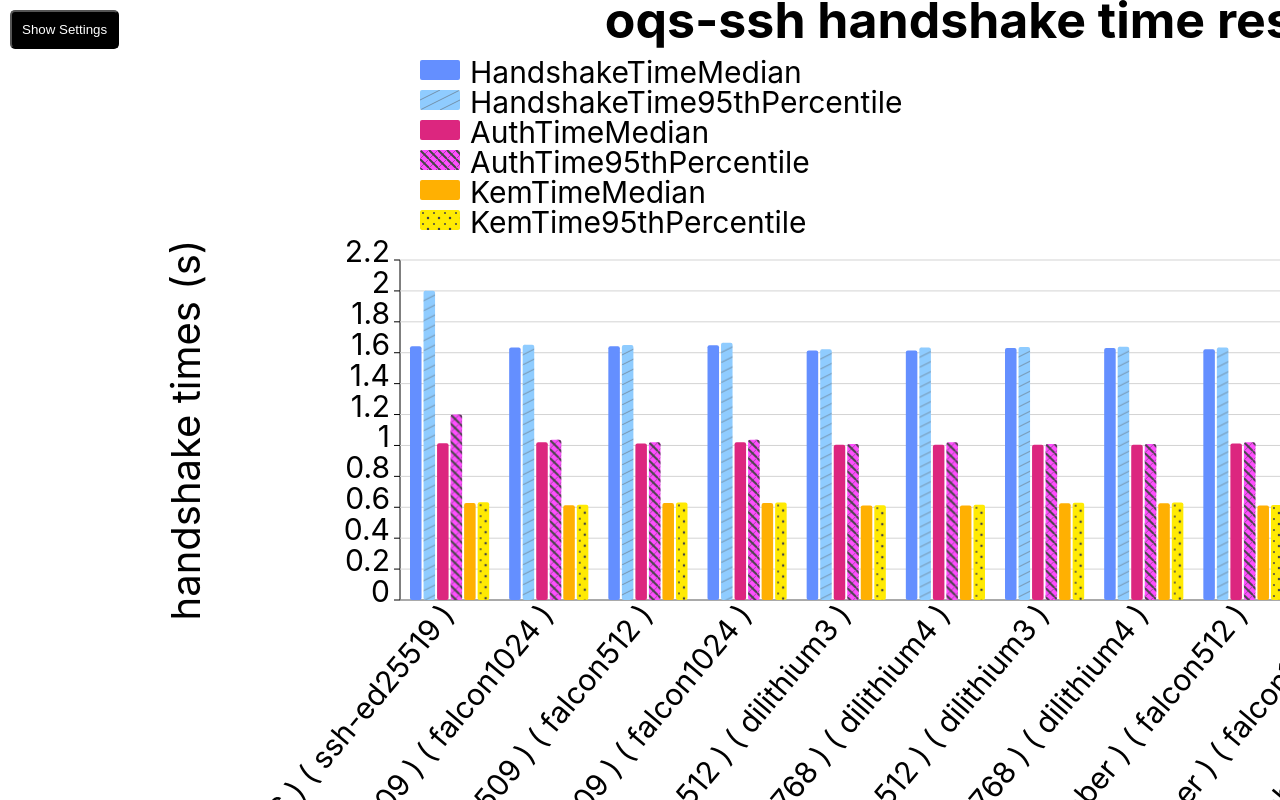
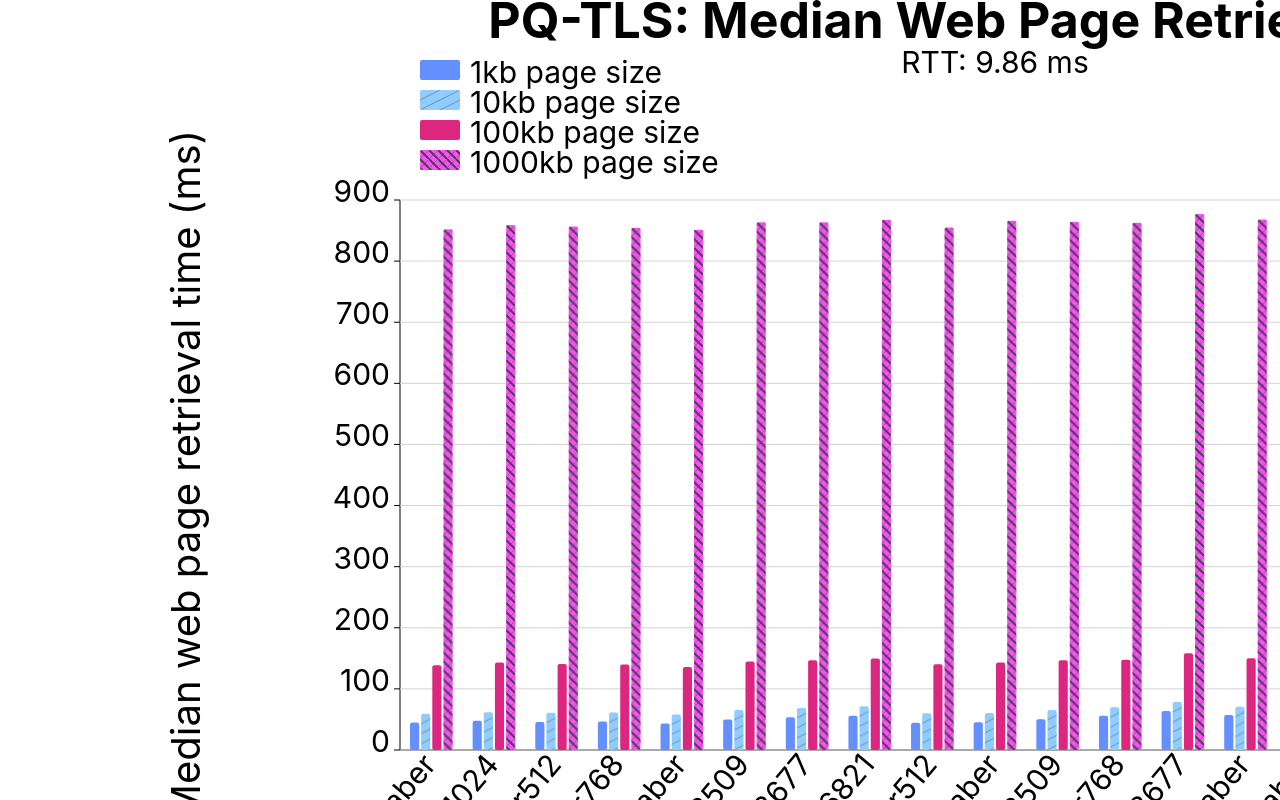
Before and after one commit to frankimhof/oqs-ssh-viz, a React (Create React App) app: page / in a window 1280 px wide. Shown: the top 800 px of the page. Built offline with nearby package versions, Linux system fonts and the light colour scheme.

Commit message:
changes to make it work for PQ-TLS visualization

```diff
--- a/public/data.json
+++ b/public/data.json
@@ -1,122 +1,249 @@
 [
     {
-        "kemName": "curve25519-sha256",
-        "sigName": "ssh-ed25519",
-        "kemTimeMedian": 0.6268423729999881,
-        "authTimeMedian": 1.0147992349999413,
-        "hsTimeMedian": 1.6416692560000001,
-        "kemTime95th": 0.6327359389999856,
-        "authTime95th": 1.2005981949999978,
-        "hsTime95th": 2.000949139999989
+        "rtt": 9.86,
+        "kemName": "firesaber",
+        "sigName": "ecdsap256",
+        "size1kb_median_ms": 44.977999999999994,
+        "size1kb_percent95_ms": 1060.029,
+        "size10kb_median_ms": 59.49,
+        "size10kb_percent95_ms": 1075.918,
+        "size100kb_median_ms": 138.487,
+        "size100kb_percent95_ms": 149.603,
+        "size1000kb_median_ms": 851.9440000000001,
+        "size1000kb_percent95_ms": 874.242
     },
     {
-        "kemName": "ntru-hps-2048-509",
-        "sigName": "falcon1024",
-        "kemTimeMedian": 0.6130511819999995,
-        "authTimeMedian": 1.020404834999999,
-        "hsTimeMedian": 1.6338898440000094,
-        "kemTime95th": 0.6164566749999949,
-        "authTime95th": 1.0367078599999786,
-        "hsTime95th": 1.6508437219999905
+        "rtt": 9.86,
+        "kemName": "kyber1024",
+        "sigName": "ecdsap256",
+        "size1kb_median_ms": 47.782,
+        "size1kb_percent95_ms": 1065.829,
+        "size10kb_median_ms": 61.954,
+        "size10kb_percent95_ms": 1079.3839999999998,
+        "size100kb_median_ms": 143.279,
+        "size100kb_percent95_ms": 162.20999999999998,
+        "size1000kb_median_ms": 859.205,
+        "size1000kb_percent95_ms": 895.704
     },
     {
-        "kemName": "ecdh-nistp384-ntru-hps-2048-509",
-        "sigName": "falcon512",
-        "kemTimeMedian": 0.6279687329999888,
-        "authTimeMedian": 1.012886256999991,
-        "hsTimeMedian": 1.6415681539999696,
-        "kemTime95th": 0.6311738050000031,
-        "authTime95th": 1.0204476190000378,
-        "hsTime95th": 1.6503062030000137
+        "rtt": 9.86,
+        "kemName": "kyber512",
+        "sigName": "ecdsap256",
+        "size1kb_median_ms": 45.775999999999996,
+        "size1kb_percent95_ms": 1057.0919999999999,
+        "size10kb_median_ms": 61.121,
+        "size10kb_percent95_ms": 1076.219,
+        "size100kb_median_ms": 140.726,
+        "size100kb_percent95_ms": 158.304,
+        "size1000kb_median_ms": 856.795,
+        "size1000kb_percent95_ms": 889.062
     },
     {
-        "kemName": "ecdh-nistp384-ntru-hps-2048-509",
-        "sigName": "falcon1024",
-        "kemTimeMedian": 0.6272401619999926,
-        "authTimeMedian": 1.0201862520000304,
-        "hsTimeMedian": 1.6481088029999569,
-        "kemTime95th": 0.6308288389999994,
-        "authTime95th": 1.0366339979999992,
-        "hsTime95th": 1.665349348999996
+        "rtt": 9.86,
+        "kemName": "kyber768",
+        "sigName": "ecdsap256",
+        "size1kb_median_ms": 46.565000000000005,
+        "size1kb_percent95_ms": 1062.468,
+        "size10kb_median_ms": 61.41,
+        "size10kb_percent95_ms": 1075.6950000000002,
+        "size100kb_median_ms": 139.779,
+        "size100kb_percent95_ms": 151.73,
+        "size1000kb_median_ms": 854.546,
+        "size1000kb_percent95_ms": 889.9169999999999
     },
     {
-        "kemName": "kyber-512",
-        "sigName": "dilithium3",
-        "kemTimeMedian": 0.6107382839999786,
-        "authTimeMedian": 1.0038386579999994,
-        "hsTimeMedian": 1.6144465630000013,
-        "kemTime95th": 0.6135051250000174,
-        "authTime95th": 1.0088796830000035,
-        "hsTime95th": 1.6225940730000161
+        "rtt": 9.86,
+        "kemName": "lightsaber",
+        "sigName": "ecdsap256",
+        "size1kb_median_ms": 43.407000000000004,
+        "size1kb_percent95_ms": 1063.3410000000001,
+        "size10kb_median_ms": 58.19499999999999,
+        "size10kb_percent95_ms": 1064.843,
+        "size100kb_median_ms": 135.918,
+        "size100kb_percent95_ms": 141.253,
+        "size1000kb_median_ms": 851.202,
+        "size1000kb_percent95_ms": 869.992
     },
     {
-        "kemName": "kyber-768",
-        "sigName": "dilithium4",
-        "kemTimeMedian": 0.6107379919999971,
-        "authTimeMedian": 1.0043105220000257,
-        "hsTimeMedian": 1.6150050599999872,
-        "kemTime95th": 0.6159433860000263,
-        "authTime95th": 1.0201263019999942,
-        "hsTime95th": 1.6344707730000039
+        "rtt": 9.86,
+        "kemName": "ntru_hps2048509",
+        "sigName": "ecdsap256",
+        "size1kb_median_ms": 49.86,
+        "size1kb_percent95_ms": 1065.561,
+        "size10kb_median_ms": 65.64699999999999,
+        "size10kb_percent95_ms": 1076.3799999999999,
+        "size100kb_median_ms": 144.77100000000002,
+        "size100kb_percent95_ms": 156.155,
+        "size1000kb_median_ms": 863.4920000000001,
+        "size1000kb_percent95_ms": 888.915
     },
     {
-        "kemName": "ecdh-nistp384-kyber-512",
-        "sigName": "dilithium3",
-        "kemTimeMedian": 0.6254703970000719,
-        "authTimeMedian": 1.0045175599999538,
-        "hsTimeMedian": 1.630140197000003,
-        "kemTime95th": 0.6292557250000073,
-        "authTime95th": 1.0093919529999766,
-        "hsTime95th": 1.637104217000001
+        "rtt": 9.86,
+        "kemName": "ntru_hps2048677",
+        "sigName": "ecdsap256",
+        "size1kb_median_ms": 53.441,
+        "size1kb_percent95_ms": 1067.81,
+        "size10kb_median_ms": 68.774,
+        "size10kb_percent95_ms": 1074.55,
+        "size100kb_median_ms": 147.006,
+        "size100kb_percent95_ms": 166.02800000000002,
+        "size1000kb_median_ms": 863.479,
+        "size1000kb_percent95_ms": 896.401
     },
     {
-        "kemName": "ecdh-nistp384-kyber-768",
-        "sigName": "dilithium4",
-        "kemTimeMedian": 0.6259685129999752,
-        "authTimeMedian": 1.0051221809999902,
-        "hsTimeMedian": 1.6310330299999976,
-        "kemTime95th": 0.6304875649999531,
-        "authTime95th": 1.009744226999942,
-        "hsTime95th": 1.6383149760000606
+        "rtt": 9.86,
+        "kemName": "ntru_hps4096821",
+        "sigName": "ecdsap256",
+        "size1kb_median_ms": 56.241,
+        "size1kb_percent95_ms": 1070.176,
+        "size10kb_median_ms": 71.468,
+        "size10kb_percent95_ms": 1079.292,
+        "size100kb_median_ms": 149.762,
+        "size100kb_percent95_ms": 170.118,
+        "size1000kb_median_ms": 867.7510000000001,
+        "size1000kb_percent95_ms": 896.42
     },
     {
-        "kemName": "saber-lightsaber",
-        "sigName": "falcon512",
-        "kemTimeMedian": 0.6108481080000274,
-        "authTimeMedian": 1.0119097850000003,
-        "hsTimeMedian": 1.623159151999971,
-        "kemTime95th": 0.6143639189999988,
-        "authTime95th": 1.0212356539999803,
-        "hsTime95th": 1.6340396800000008
+        "rtt": 9.86,
+        "kemName": "p256_kyber512",
+        "sigName": "ecdsap256",
+        "size1kb_median_ms": 44.781,
+        "size1kb_percent95_ms": 1057.11,
+        "size10kb_median_ms": 59.948,
+        "size10kb_percent95_ms": 1073.6460000000002,
+        "size100kb_median_ms": 140.24800000000002,
+        "size100kb_percent95_ms": 146.945,
+        "size1000kb_median_ms": 854.835,
+        "size1000kb_percent95_ms": 880.346
     },
     {
-        "kemName": "saber-saber",
-        "sigName": "falcon1024",
-        "kemTimeMedian": 0.6108110459999949,
-        "authTimeMedian": 1.0203688400000033,
-        "hsTimeMedian": 1.6319378979999897,
-        "kemTime95th": 0.6141295600000376,
-        "authTime95th": 1.0370759919999841,
-        "hsTime95th": 1.6485186720000229
+        "rtt": 9.86,
+        "kemName": "p256_lightsaber",
+        "sigName": "ecdsap256",
+        "size1kb_median_ms": 45.206999999999994,
+        "size1kb_percent95_ms": 1061.4360000000001,
+        "size10kb_median_ms": 60.727999999999994,
+        "size10kb_percent95_ms": 1072.79,
+        "size100kb_median_ms": 142.986,
+        "size100kb_percent95_ms": 163.689,
+        "size1000kb_median_ms": 866.144,
+        "size1000kb_percent95_ms": 907.8629999999999
     },
     {
-        "kemName": "ecdh-nistp384-saber-lightsaber",
-        "sigName": "falcon512",
-        "kemTimeMedian": 0.6255619730000035,
-        "authTimeMedian": 1.0133332930000023,
-        "hsTimeMedian": 1.6395569439999917,
-        "kemTime95th": 0.6302589969999985,
-        "authTime95th": 1.0226040300000037,
-        "hsTime95th": 1.6513802260000148
+        "rtt": 9.86,
+        "kemName": "p256_ntru_hps2048509",
+        "sigName": "ecdsap256",
+        "size1kb_median_ms": 50.45,
+        "size1kb_percent95_ms": 1069.239,
+        "size10kb_median_ms": 65.606,
+        "size10kb_percent95_ms": 1075.857,
+        "size100kb_median_ms": 146.76500000000001,
+        "size100kb_percent95_ms": 169.502,
+        "size1000kb_median_ms": 864.478,
+        "size1000kb_percent95_ms": 914.2139999999999
     },
     {
-        "kemName": "ntru-hps-2048-509",
-        "sigName": "falcon512",
-        "kemTimeMedian": 0.6126327979999928,
-        "authTimeMedian": 1.012005834999968,
-        "hsTimeMedian": 1.6247854829999966,
-        "kemTime95th": 0.6161447190000899,
-        "authTime95th": 1.019866143999991,
-        "hsTime95th": 1.6329644030000736
+        "rtt": 9.86,
+        "kemName": "p384_kyber768",
+        "sigName": "ecdsap256",
+        "size1kb_median_ms": 56.175999999999995,
+        "size1kb_percent95_ms": 1071.34,
+        "size10kb_median_ms": 69.83399999999999,
+        "size10kb_percent95_ms": 1081.228,
+        "size100kb_median_ms": 147.54700000000003,
+        "size100kb_percent95_ms": 155.37,
+        "size1000kb_median_ms": 862.836,
+        "size1000kb_percent95_ms": 892.875
+    },
+    {
+        "rtt": 9.86,
+        "kemName": "p384_ntru_hps2048677",
+        "sigName": "ecdsap256",
+        "size1kb_median_ms": 63.74399999999999,
+        "size1kb_percent95_ms": 1073.938,
+        "size10kb_median_ms": 78.377,
+        "size10kb_percent95_ms": 1080.785,
+        "size100kb_median_ms": 158.472,
+        "size100kb_percent95_ms": 171.90800000000002,
+        "size1000kb_median_ms": 877.1679999999999,
+        "size1000kb_percent95_ms": 904.716
+    },
+    {
+        "rtt": 9.86,
+        "kemName": "p384_saber",
+        "sigName": "ecdsap256",
+        "size1kb_median_ms": 57.329,
+        "size1kb_percent95_ms": 1068.7199999999998,
+        "size10kb_median_ms": 70.973,
+        "size10kb_percent95_ms": 1080.189,
+        "size100kb_median_ms": 150.316,
+        "size100kb_percent95_ms": 168.349,
+        "size1000kb_median_ms": 868.158,
+        "size1000kb_percent95_ms": 918.827
+    },
+    {
+        "rtt": 9.86,
+        "kemName": "p521_firesaber",
+        "sigName": "ecdsap256",
+        "size1kb_median_ms": 71.737,
+        "size1kb_percent95_ms": 1077.862,
+        "size10kb_median_ms": 84.852,
+        "size10kb_percent95_ms": 99.861,
+        "size100kb_median_ms": 166.06799999999998,
+        "size100kb_percent95_ms": 178.331,
+        "size1000kb_median_ms": 884.0949999999999,
+        "size1000kb_percent95_ms": 1377.616
+    },
+    {
+        "rtt": 9.86,
+        "kemName": "p521_kyber1024",
+        "sigName": "ecdsap256",
+        "size1kb_median_ms": 72.131,
+        "size1kb_percent95_ms": 1073.9,
+        "size10kb_median_ms": 83.136,
+        "size10kb_percent95_ms": 99.513,
+        "size100kb_median_ms": 162.616,
+        "size100kb_percent95_ms": 172.123,
+        "size1000kb_median_ms": 877.537,
+        "size1000kb_percent95_ms": 899.6410000000001
+    },
+    {
+        "rtt": 9.86,
+        "kemName": "p521_ntru_hps4096821",
+        "sigName": "ecdsap256",
+        "size1kb_median_ms": 77.59,
+        "size1kb_percent95_ms": 128.14700000000002,
+        "size10kb_median_ms": 92.419,
+        "size10kb_percent95_ms": 108.432,
+        "size100kb_median_ms": 172.495,
+        "size100kb_percent95_ms": 183.647,
+        "size1000kb_median_ms": 889.496,
+        "size1000kb_percent95_ms": 921.976
+    },
+    {
+        "rtt": 9.86,
+        "kemName": "prime256v1",
+        "sigName": "ecdsap256",
+        "size1kb_median_ms": 44.263999999999996,
+        "size1kb_percent95_ms": 1061.805,
+        "size10kb_median_ms": 60.863,
+        "size10kb_percent95_ms": 1072.914,
+        "size100kb_median_ms": 141.327,
+        "size100kb_percent95_ms": 157.045,
+        "size1000kb_median_ms": 856.7810000000001,
+        "size1000kb_percent95_ms": 891.879
+    },
+    {
+        "rtt": 9.86,
+        "kemName": "saber",
+        "sigName": "ecdsap256",
+        "size1kb_median_ms": 44.144000000000005,
+        "size1kb_percent95_ms": 1059.02,
+        "size10kb_median_ms": 58.301,
+        "size10kb_percent95_ms": 1066.617,
+        "size100kb_median_ms": 135.11100000000002,
+        "size100kb_percent95_ms": 141.544,
+        "size1000kb_median_ms": 847.726,
+        "size1000kb_percent95_ms": 873.779
     }
 ]
--- a/src/App.css
+++ b/src/App.css
@@ -15,7 +15,9 @@
 }
 
 h4 {
+  color: #D7FFFD;
   text-align: left;
   padding: 0;
-  margin: 10px 0px 10px 0px;
+  margin: 30px 0px 10px 0px;
+  font-size: 24px;
 }
--- a/src/App.tsx
+++ b/src/App.tsx
@@ -15,43 +15,44 @@ function App() {
   const allAvailableKems = Array.from(new Set(data.map(d => d.kemName)))
   const allAvailableSigs = Array.from(new Set(data.map(d => d.sigName)))
   const [filteredData, setFilteredData] = useState<DataEntry[]>([]);
+  const [sortByKem, setSortByKem] = useState<boolean>(true);//if set to false, displayed names will be sorted by sigName
   const allAvailableValueAccessors = [
     {
-      label:"HandshakeTimeMedian",
-      accessor: (d:DataEntry)=>d.hsTimeMedian,
+      label:"1kb page size",
+      accessor: (d:DataEntry)=>d.size1kb_median_ms,
       color: "#648fff",
       pattern: ""
     },
     {
-      label:"HandshakeTime95thPercentile",
-      accessor: (d:DataEntry)=>d.hsTime95th,
+      label:"10kb page size",
+      accessor: (d:DataEntry)=>d.size10kb_median_ms,
       color: d3.rgb("#648fff").brighter(1).toString(),
       pattern: "diagonal-lines"
     },
     {
-      label:"AuthTimeMedian",
-      accessor: (d:DataEntry)=>d.authTimeMedian,
+      label:"100kb page size",
+      accessor: (d:DataEntry)=>d.size100kb_median_ms,
       color: "#dc267f",
       pattern: ""
     },
     {
-      label:"AuthTime95thPercentile",
-      accessor: (d:DataEntry)=>d.authTime95th,
+      label:"1000kb page size",
+      accessor: (d:DataEntry)=>d.size1000kb_median_ms,
       color: d3.rgb("#dc267f").brighter(2).toString(),
       pattern: "checkered"
     },
-    {
-      label:"KemTimeMedian",
-      accessor: (d:DataEntry)=>d.kemTimeMedian,
-      color: "#ffb002",
-      pattern: ""
-    },
-    {
-      label:"KemTime95thPercentile",
-      accessor: (d:DataEntry)=>d.kemTime95th,
-      color: d3.rgb("#ffb002").brighter(0.8).toString(),
-      pattern: "circles"
-    },
+//    {
+//      label:"1000kb median",
+//      accessor: (d:DataEntry)=>d.size100kb_median_ms,
+//      color: "#ffb002",
+//      pattern: ""
+//    },
+//    {
+//      label:"KemTime95thPercentile",
+//      accessor: (d:DataEntry)=>d.size1000kb_median_ms,
+//      color: d3.rgb("#ffb002").brighter(0.8).toString(),
+//      pattern: "circles"
+//    },
   ];
 
   const [selectedValueAccessors, setSelectedValueAccessors] = useState<{label: string, accessor: (d:DataEntry)=>number, color: string, pattern: string}[]>(allAvailableValueAccessors);
@@ -92,10 +93,11 @@ function App() {
     <div className="App">
       <header className="App-header">
       </header>
-      <div className="App-body">
-        <button style={{position: "absolute", margin: "10px", padding: "10px", backgroundColor: "#000", color: "white", borderRadius: "5px"}} onClick={()=>setShowSettings(!showSettings)}>{showSettings? "Hide Settings":"Show Settings"}</button>
+        <div onDoubleClick={()=>setShowSettings(!showSettings)} className="App-body">
         {showSettings &&
-          <div style={{position: "absolute", marginTop: "50px", width: "50vw", padding: "20px", backgroundColor: "#eee"}}>
+          <>
+          <div style={{position: "fixed", top: 0, left: 0, bottom: 0, right: 0, overflow: "auto", background: "rgba(0,0,0,0.9)"}}/>
+          <div style={{position: "absolute", padding: "20px", backgroundColor: "transparent"}}>
             <h4>Values</h4>
               <Select value={selectedValueAccessors.map(a=>({value: a.label, label: a.label}))} onChange={handleValueAccessorChange} options={allAvailableValueAccessors.map(a=>({value: a.label, label: a.label}))} isMulti/>
             <h4>SIGs</h4>
@@ -106,14 +108,20 @@ function App() {
               <input style={{display: "block"}} onChange={(e:React.ChangeEvent<HTMLInputElement>)=>setBarSpacing(Number(e.target.value))} value={barSpacing} type="number"/>
             <h4>Bar Group Spacing</h4>
             <input style={{display: "block"}} value={barGroupSpacing} onChange={(e:React.ChangeEvent<HTMLInputElement>)=>setBarGroupSpacing(Number(e.target.value))} type="number"/>
+            <h4>Sort by</h4>
+            <div style={{display: "flex", flexDirection: "row"}}>
+              <button onClick={()=>setSortByKem(!sortByKem)}>{sortByKem? "KEM name":"SIG name"}</button>
+            </div>
           </div>
+          </>
         }
         <BarPlot
-          title={"oqs-ssh handshake time results"}
-          xAccessor={(d:DataEntry):string=>("( " + d.kemName+" ) ( "+d.sigName+" )")}
+          title={"PQ-TLS: Median Web Page Retrieval Time"}
+          subtitle={`RTT: ${filteredData[0]? filteredData[0].rtt : "undefined"} ms`}
+          xAccessor={(d:DataEntry):string=>(d.kemName)}
           yAccessors={selectedValueAccessors.map(a=>a.accessor)}
           legend={selectedValueAccessors.map(({label, color, pattern})=>({label, color, pattern} as LegendItem))}
-          data={filteredData}
+          data={sortByKem? filteredData.sort((a, b)=>a.kemName>b.kemName? 1:0) : filteredData.sort((a, b)=>a.sigName>b.sigName? 1:0)}//todo: nonmutating sort
           barSpacing={barSpacing}
           barGroupSpacing={barGroupSpacing}
         >
--- a/src/BarPlot.tsx
+++ b/src/BarPlot.tsx
@@ -5,9 +5,11 @@ import Axes from './Axes';
 import GridLine from './GridLine';
 import Legend from './Legend';
 import Title from './Title';
+import Subtitle from './Subtitle';
 
 type Props = {
   title: string,
+  subtitle?: string,
   data: DataEntry[],
   xAccessor: (d:DataEntry)=>string,
   yAccessors: ((d:DataEntry)=>number)[],
@@ -34,8 +36,8 @@ const createDimensions = (width:number, height: number, marginLeft: number, marg
 const legendFontSize=30;
 const titleFontSize=50;
 
-const BarPlot: React.FC<Props> = ({title, data, xAccessor, yAccessors, legend, yGridLine=true, barSpacing=1, barGroupSpacing=5}) =>{
-  const plotDimensions:PlotDimensions = createDimensions(1600, 1500, 400, 10, (legend.length+1)*legendFontSize+titleFontSize, 900);
+const BarPlot: React.FC<Props> = ({title, subtitle, data, xAccessor, yAccessors, legend, yGridLine=true, barSpacing=1, barGroupSpacing=5}) =>{
+  const plotDimensions:PlotDimensions = createDimensions(1600, 1650, 400, 10, (legend.length+1)*legendFontSize+titleFontSize, 900);
   const {width, height, boundedHeight, boundedWidth, marginTop, marginLeft} = plotDimensions;
   const entryWidth = boundedWidth/data.length;//The max width for each DataEntry.
   const numberOfBarsPerGroup = yAccessors.length;
@@ -54,9 +56,10 @@ const BarPlot: React.FC<Props> = ({title, data, xAccessor, yAccessors, legend, y
     <div className="plot">
       <svg style={{backgroundColor: "#fff", borderRadius: "5px"}} width={width} height={height}>
         <Title titleFontSize={titleFontSize} plotDimensions={plotDimensions}>{title}</Title>
+        {subtitle && <Subtitle plotDimensions={plotDimensions}>{subtitle}</Subtitle>}
         <Legend marginTop={titleFontSize+10} marginLeft={20} items={legend} plotDimensions={plotDimensions} legendFontSize={30}/>
         <g transform={`translate(${marginLeft}, ${marginTop})`}>
-          <Axes yScale={yScale} plotDimensions={plotDimensions} lineColor={"black"} yLabel={"handshake times (s)"} yLabelFontSize={40} yTicksFontSize={30}/>
+          <Axes yScale={yScale} plotDimensions={plotDimensions} lineColor={"black"} yLabel={"Median web page retrieval time (ms)"} yLabelFontSize={40} yTicksFontSize={30}/>
           {yGridLine && <GridLine axis="y" scale={yScale} plotDimensions={plotDimensions}/>}
           {data.map((d, index)=>{
             return(
--- /dev/null
+++ b/src/Subtitle.tsx
@@ -0,0 +1,16 @@
+import React from 'react';
+import {PlotDimensions} from './customTypes';
+
+type Props = {
+  titleFontSize?:number,
+  plotDimensions: PlotDimensions
+}
+
+const Title: React.FC<Props> = ({plotDimensions, titleFontSize=30, children}) =>{
+  const {marginLeft, boundedWidth} = plotDimensions;
+  return(
+    <text transform={`translate(${marginLeft+0.5*boundedWidth}, 50)`} fontSize={titleFontSize} fontWeight="regular" dominantBaseline="hanging" textAnchor="middle" >{children}</text>
+  );
+}
+
+export default Title;
--- a/src/Title.tsx
+++ b/src/Title.tsx
@@ -6,11 +6,11 @@ type Props = {
   plotDimensions: PlotDimensions
 }
 
-const Title: React.FC<Props> = ({plotDimensions, titleFontSize=40, children}) =>{
+const Subtitle: React.FC<Props> = ({plotDimensions, titleFontSize=25, children}) =>{
   const {marginLeft, boundedWidth} = plotDimensions;
   return(
     <text transform={`translate(${marginLeft+0.5*boundedWidth}, 0)`} fontSize={titleFontSize} fontWeight="bold" dominantBaseline="hanging" textAnchor="middle" >{children}</text>
   );
 }
 
-export default Title;
+export default Subtitle;
```
Also changed, not shown: src/customTypes.tsx (+11 -8 lines).
